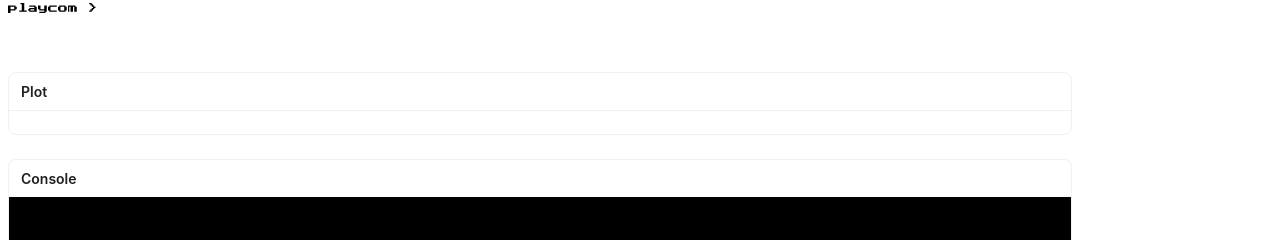
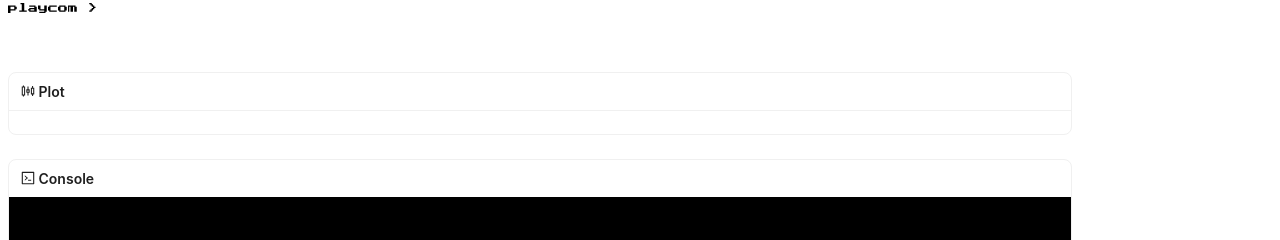
Before and after one commit to playforest/playcom, a React (Create React App) app in the folder client/: page / in a window 1280 px wide. Shown: the top 240 px of the page. Built offline with nearby package versions, Linux system fonts and the light colour scheme.

Commit message:
UI: Add icons to card titles

```diff
--- a/client/src/components/Console.js
+++ b/client/src/components/Console.js
@@ -1,12 +1,18 @@
 import React from 'react';
 import { Card } from 'antd';
-import ErrorBoundary from 'antd/es/alert/ErrorBoundary';
+import { CodeOutlined } from '@ant-design/icons';
+
+const label = 'Console';
 
 export const Console = () => {
     return (
         <Card
             size="small"
-            title="Console"
+            title={
+                <>
+                  <CodeOutlined /> {label}
+                </>
+            }
             style={{ width: '100%', height: '100%' }}
             bodyStyle={{backgroundColor: '#000'}}
             >
--- a/client/src/components/Plot.js
+++ b/client/src/components/Plot.js
@@ -1,9 +1,19 @@
 import React from 'react';
 import { Card } from 'antd';
+import { SlidersOutlined } from '@ant-design/icons';
+
+const label = 'Plot';
 
 export const Plot = () => {
     return (
-        <Card size="small" title="Plot" style={{ width: '100%' }}>
+        <Card
+            size="small"
+            title={
+                <>
+                    <SlidersOutlined /> {label}
+                </>
+            }
+            style={{ width: '100%' }}>
 
         </Card>
     )
```
